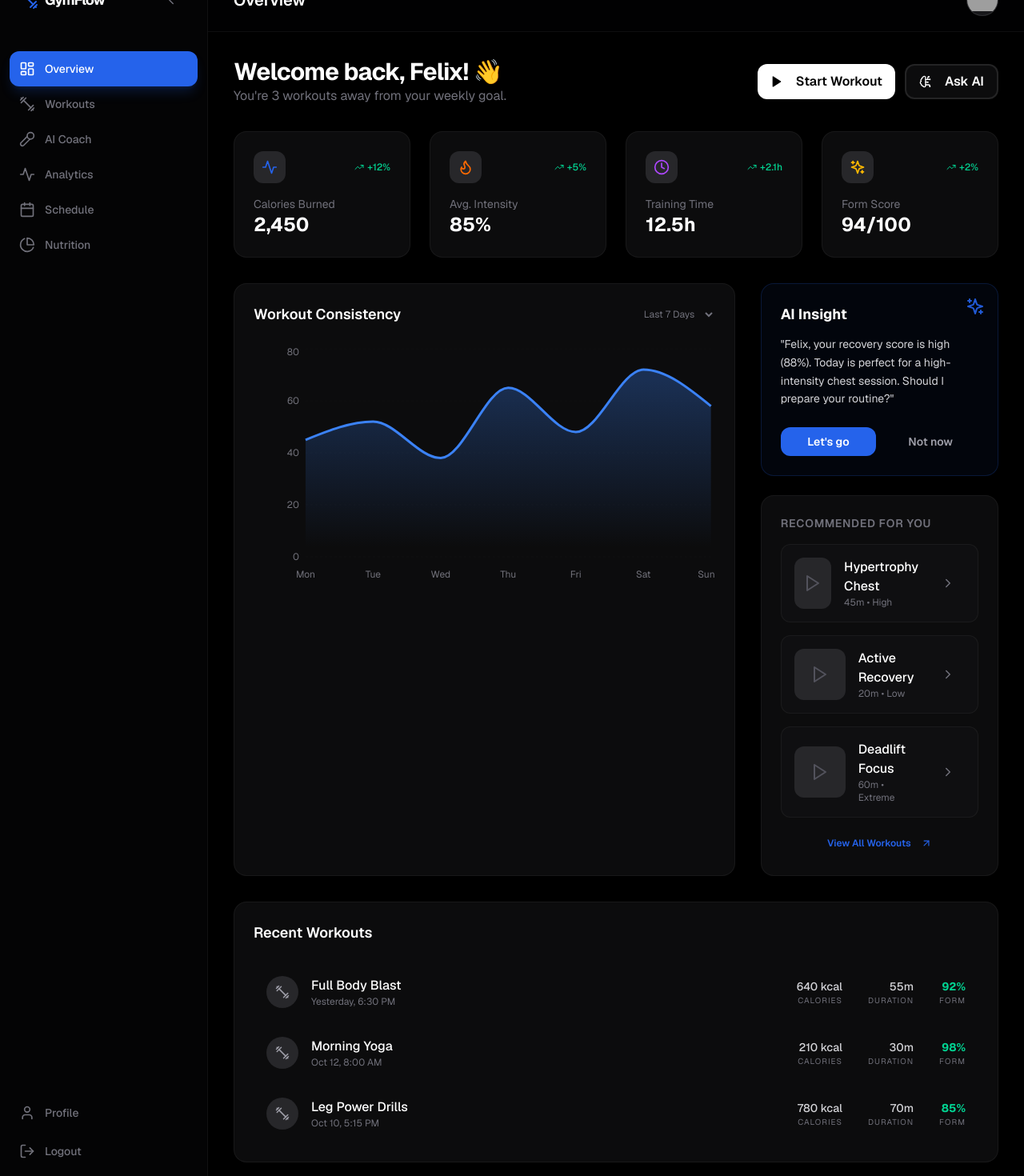
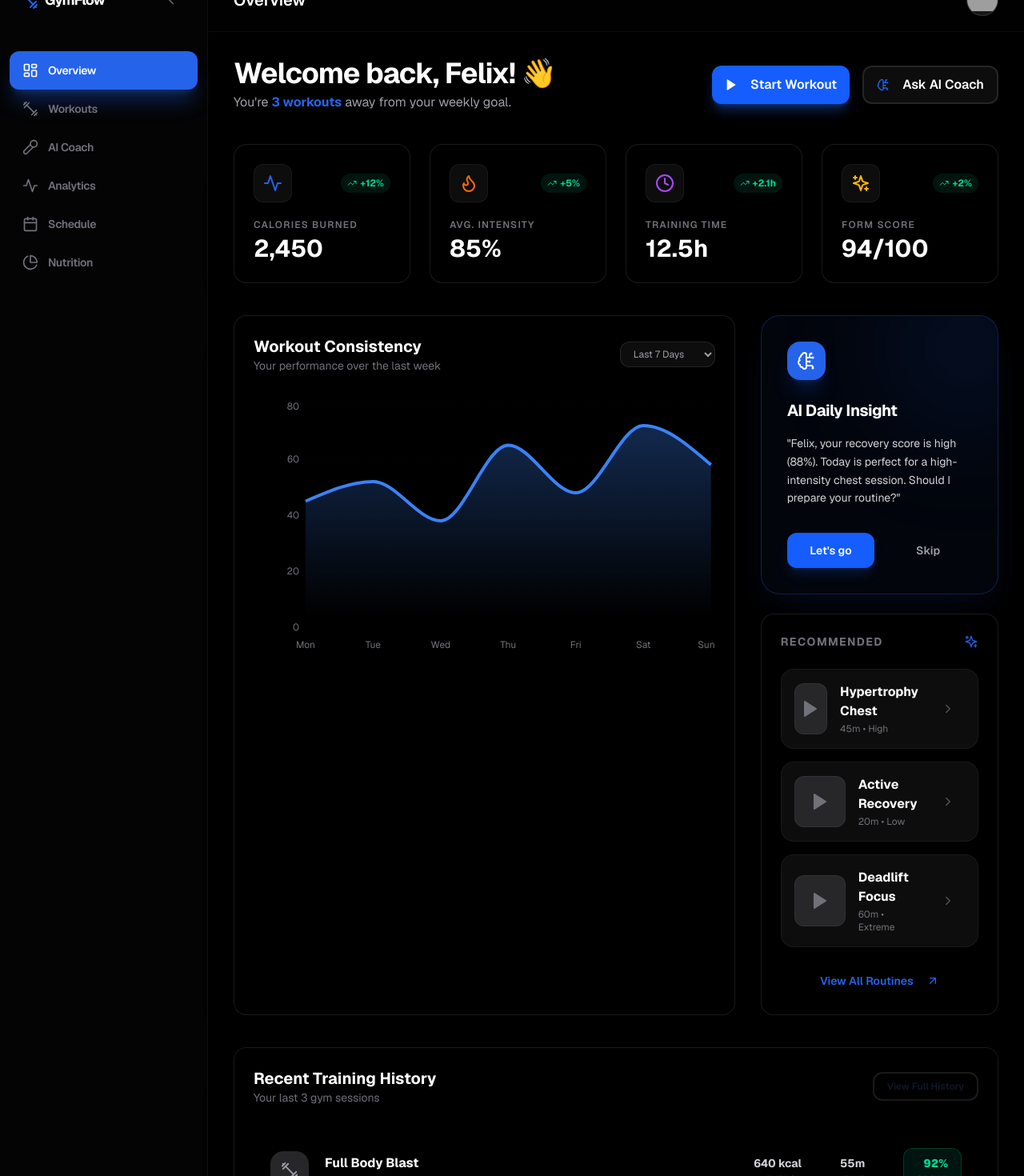
Before and after one commit to mostafaabb/Gym-Platform-Ai, a Next.js app in the folder frontend/: page /dashboard/member in a window 1280 px wide. Shown: the part 40-1510 px from the top of the page at 80% size. Built offline with nearby package versions, Linux system fonts and the light colour scheme; grey boxes are pictures that could not be loaded.

Commit message:
Elite UI Polish: Applied card-premium and tactile button feedback to Dashboard

```diff
--- a/frontend/src/app/dashboard/layout.tsx
+++ b/frontend/src/app/dashboard/layout.tsx
@@ -59,43 +59,50 @@ export default function DashboardLayout({ children }: { children: React.ReactNod
           </Button>
         </div>
 
-        <nav className="mt-6 space-y-1 px-3">
+        <nav className="mt-6 space-y-2 px-3">
           {sidebarItems.map((item) => (
             <Link key={item.href} href={item.href}>
               <div className={cn(
-                "group flex items-center rounded-xl px-3 py-3 transition-all duration-200",
+                "group flex items-center rounded-xl px-4 py-3.5 transition-all duration-300",
                 pathname === item.href
-                  ? "bg-primary text-white shadow-lg shadow-primary/20"
+                  ? "bg-primary text-white shadow-xl shadow-primary/30"
                   : "text-zinc-500 hover:bg-white/5 hover:text-white"
               )}>
                 <item.icon size={20} className={cn(
-                  "shrink-0",
+                  "shrink-0 transition-transform duration-300 group-hover:scale-110",
                   pathname === item.href ? "text-white" : "group-hover:text-primary"
                 )} />
                 {!isCollapsed && (
-                  <span className="ml-3 font-medium text-sm">{item.label}</span>
+                  <span className="ml-3 font-semibold text-sm tracking-tight">{item.label}</span>
                 )}
               </div>
             </Link>
           ))}
         </nav>
 
-        <div className="absolute bottom-6 w-full px-3">
+        <div className="absolute bottom-8 w-full px-4">
           <Link href="/dashboard/member/profile">
             <div className={cn(
-              "flex items-center rounded-xl px-3 py-3 transition-colors text-zinc-500 hover:bg-white/5 hover:text-white",
+              "flex items-center rounded-xl px-4 py-3 transition-all duration-200 text-zinc-500 hover:bg-white/5 hover:text-white group",
               isCollapsed ? "justify-center" : ""
             )}>
-              <User size={20} />
-              {!isCollapsed && <span className="ml-3 text-sm font-medium">Profile</span>}
+              <User size={20} className="group-hover:text-primary transition-colors" />
+              {!isCollapsed && <span className="ml-3 text-sm font-medium">Profile Settings</span>}
             </div>
           </Link>
-          <button className={cn(
-            "mt-1 flex w-full items-center rounded-xl px-3 py-3 text-zinc-500 transition-colors hover:bg-red-500/10 hover:text-red-500",
-            isCollapsed ? "justify-center" : ""
-          )}>
-            <LogOut size={20} />
-            {!isCollapsed && <span className="ml-3 text-sm font-medium">Logout</span>}
+          <button
+            onClick={() => {
+              import("js-cookie").then(c => c.default.remove("access_token"));
+              localStorage.removeItem("token");
+              window.location.href = "/auth/login";
+            }}
+            className={cn(
+              "mt-2 flex w-full items-center rounded-xl px-4 py-3 text-zinc-500 transition-all duration-200 hover:bg-red-500/10 hover:text-red-500 group",
+              isCollapsed ? "justify-center" : ""
+            )}
+          >
+            <LogOut size={20} className="group-hover:-translate-x-1 transition-transform" />
+            {!isCollapsed && <span className="ml-3 text-sm font-medium">Log out</span>}
           </button>
         </div>
         </div>
--- a/frontend/src/app/dashboard/member/page.tsx
+++ b/frontend/src/app/dashboard/member/page.tsx
@@ -41,36 +41,34 @@ const StatCard = ({ icon: Icon, label, value, trend, color }: any) => (
     initial={{ opacity: 0, y: 20 }}
     animate={{ opacity: 1, y: 0 }}
   >
-    <div className="relative overflow-hidden rounded-2xl border border-white/5 bg-zinc-900/50 p-6 backdrop-blur-sm transition-all hover:bg-zinc-900">
+    <div className="card-premium h-full">
       <div className="flex items-center justify-between">
-        <div className={`flex h-10 w-10 items-center justify-center rounded-lg bg-zinc-800 ${color}`}>
-          <Icon size={20} />
+        <div className={`flex h-12 w-12 items-center justify-center rounded-xl bg-white/5 border border-white/5 ${color} transition-transform hover:scale-110 duration-300`}>
+          <Icon size={24} />
         </div>
-        <div className="flex items-center gap-1 text-xs font-medium text-emerald-400">
+        <div className="flex items-center gap-1 text-xs font-bold text-emerald-400 bg-emerald-400/10 px-2 py-1 rounded-full">
           <TrendingUp size={12} />
           {trend}
         </div>
       </div>
-      <div className="mt-4">
-        <p className="text-sm text-zinc-500">{label}</p>
-        <p className="text-2xl font-bold text-white">{value}</p>
+      <div className="mt-5">
+        <p className="text-xs font-semibold uppercase tracking-widest text-zinc-500">{label}</p>
+        <p className="text-3xl font-bold text-white mt-1">{value}</p>
       </div>
     </div>
   </motion.div>
 );
 
 const RecommendedWorkout = ({ title, duration, intensity, image }: any) => (
-  <div className="group relative flex items-center gap-4 rounded-xl border border-white/5 bg-zinc-900/30 p-4 transition-all hover:bg-zinc-900/80">
-    <div className="h-16 w-16 overflow-hidden rounded-lg bg-zinc-800">
-       <div className="flex h-full w-full items-center justify-center text-zinc-600">
-         <Play size={24} />
-       </div>
+  <div className="group relative flex items-center gap-4 rounded-2xl border border-white/5 bg-white/5 p-4 transition-all hover:bg-white/10 hover:translate-x-1 cursor-pointer">
+    <div className="h-16 w-16 overflow-hidden rounded-xl bg-zinc-800 border border-white/5 flex items-center justify-center text-zinc-500 group-hover:text-primary transition-colors">
+       <Play size={24} className="fill-current" />
     </div>
     <div className="flex-1">
-      <h4 className="font-medium text-white">{title}</h4>
-      <p className="text-xs text-zinc-500">{duration} • {intensity}</p>
+      <h4 className="font-bold text-white group-hover:text-primary transition-colors">{title}</h4>
+      <p className="text-xs text-zinc-500 mt-0.5">{duration} • {intensity}</p>
     </div>
-    <Button size="sm" variant="ghost" className="rounded-full text-zinc-500 group-hover:text-primary">
+    <Button size="sm" variant="ghost" className="rounded-full text-zinc-600 group-hover:text-primary group-hover:bg-primary/10">
       <ChevronRight size={18} />
     </Button>
   </div>
@@ -78,21 +76,21 @@ const RecommendedWorkout = ({ title, duration, intensity, image }: any) => (
 
 export default function MemberDashboard() {
   return (
-    <div className="space-y-8">
+    <div className="space-y-10 pb-10">
       {/* Welcome Header */}
-      <div className="flex flex-col justify-between gap-4 md:flex-row md:items-center">
+      <div className="flex flex-col justify-between gap-6 md:flex-row md:items-center">
         <div>
-          <h1 className="text-3xl font-bold text-white tracking-tight">Welcome back, Felix! 👋</h1>
-          <p className="text-zinc-500">You&apos;re 3 workouts away from your weekly goal.</p>
+          <h1 className="text-4xl font-bold text-white tracking-tight">Welcome back, Felix! 👋</h1>
+          <p className="text-zinc-400 mt-1">You&apos;re <span className="text-primary font-bold">3 workouts</span> away from your weekly goal.</p>
         </div>
-        <div className="flex gap-3">
-           <Button className="rounded-xl bg-white text-black hover:bg-zinc-200">
+        <div className="flex gap-4">
+           <Button className="btn-primary h-12 shadow-primary/40">
              <Play className="mr-2 h-4 w-4 fill-current" />
              Start Workout
            </Button>
-           <Button variant="outline" className="rounded-xl border-white/10 bg-zinc-900/50 text-white backdrop-blur-md hover:bg-white/10">
-             <BrainCircuit className="mr-2 h-4 w-4" />
-             Ask AI
+           <Button variant="outline" className="h-12 rounded-xl border-white/10 bg-white/5 text-white hover:bg-white/10 backdrop-blur-md">
+             <BrainCircuit className="mr-2 h-4 w-4 text-primary" />
+             Ask AI Coach
            </Button>
         </div>
       </div>
@@ -131,15 +129,18 @@ export default function MemberDashboard() {
 
       <div className="grid grid-cols-1 gap-8 lg:grid-cols-3">
         {/* Activity Chart */}
-        <div className="lg:col-span-2 rounded-2xl border border-white/5 bg-zinc-900/50 p-6 backdrop-blur-sm">
-          <div className="mb-6 flex items-center justify-between">
-            <h3 className="text-lg font-semibold text-white">Workout Consistency</h3>
-            <select className="bg-transparent text-xs text-zinc-500 outline-none">
+        <div className="lg:col-span-2 card-premium">
+          <div className="mb-8 flex items-center justify-between">
+            <div>
+               <h3 className="text-xl font-bold text-white">Workout Consistency</h3>
+               <p className="text-sm text-zinc-500">Your performance over the last week</p>
+            </div>
+            <select className="bg-white/5 border border-white/10 rounded-lg px-3 py-1.5 text-xs text-zinc-400 outline-none focus:border-primary/50">
               <option>Last 7 Days</option>
               <option>Last 30 Days</option>
             </select>
           </div>
-          <div className="h-[300px] w-full">
+          <div className="h-[320px] w-full">
             <ResponsiveContainer width="100%" height="100%">
               <AreaChart data={activityData}>
                 <defs>
@@ -162,14 +163,14 @@ export default function MemberDashboard() {
                   tick={{ fill: '#71717a', fontSize: 12 }}
                 />
                 <Tooltip
-                  contentStyle={{ backgroundColor: '#18181b', border: '1px solid #ffffff10', borderRadius: '12px' }}
+                  contentStyle={{ backgroundColor: '#09090b', border: '1px solid #ffffff10', borderRadius: '16px', boxShadow: '0 25px 50px -12px rgba(0, 0, 0, 0.5)' }}
                   itemStyle={{ color: '#fff' }}
                 />
                 <Area
                   type="monotone"
                   dataKey="value"
                   stroke="#3b82f6"
-                  strokeWidth={3}
+                  strokeWidth={4}
                   fillOpacity={1}
                   fill="url(#colorValue)"
                 />
@@ -181,29 +182,33 @@ export default function MemberDashboard() {
         {/* Sidebar Cards */}
         <div className="space-y-6">
           {/* AI Coach Suggestion */}
-          <div className="rounded-2xl border border-primary/20 bg-primary/5 p-6 backdrop-blur-sm relative overflow-hidden group">
-            <div className="absolute top-0 right-0 p-4">
-               <Sparkles className="text-primary animate-pulse" size={24} />
+          <div className="rounded-3xl border border-primary/30 bg-primary/5 p-8 backdrop-blur-xl relative overflow-hidden group shadow-2xl shadow-primary/10">
+            <div className="absolute -top-10 -right-10 h-40 w-40 bg-primary/20 blur-[80px] rounded-full" />
+            <div className="relative">
+               <div className="flex h-12 w-12 items-center justify-center rounded-2xl bg-primary shadow-xl shadow-primary/20 mb-6">
+                  <BrainCircuit className="text-white" size={24} />
                </div>
-            <h3 className="text-lg font-bold text-white flex items-center gap-2">
-              AI Insight
-            </h3>
-            <p className="mt-3 text-sm leading-relaxed text-zinc-300">
+               <h3 className="text-xl font-bold text-white tracking-tight">AI Daily Insight</h3>
+               <p className="mt-4 text-sm leading-relaxed text-zinc-300">
                  &quot;Felix, your recovery score is high (88%). Today is perfect for a high-intensity chest session. Should I prepare your routine?&quot;
                </p>
-            <div className="mt-6 flex gap-2">
-               <Button className="flex-1 rounded-xl bg-primary text-white hover:bg-primary/90 text-sm">
+               <div className="mt-8 flex gap-3">
+                  <Button className="flex-1 btn-primary text-sm h-11">
                      Let&apos;s go
                   </Button>
-               <Button variant="ghost" className="flex-1 rounded-xl text-zinc-400 hover:text-white text-sm">
-                  Not now
+                  <Button variant="ghost" className="flex-1 rounded-xl text-zinc-400 hover:text-white hover:bg-white/5 text-sm h-11">
+                     Skip
                   </Button>
+               </div>
             </div>
           </div>
 
           {/* Recommended Workouts */}
-          <div className="rounded-2xl border border-white/5 bg-zinc-900/50 p-6 backdrop-blur-sm">
-            <h3 className="mb-4 text-sm font-semibold uppercase tracking-wider text-zinc-500">Recommended for You</h3>
+          <div className="card-premium">
+            <div className="flex items-center justify-between mb-6">
+               <h3 className="text-sm font-bold uppercase tracking-widest text-zinc-500">Recommended</h3>
+               <Sparkles className="text-primary animate-pulse" size={18} />
+            </div>
             <div className="space-y-4">
               <RecommendedWorkout
                 title="Hypertrophy Chest"
@@ -221,45 +226,51 @@ export default function MemberDashboard() {
                 intensity="Extreme"
               />
             </div>
-            <Button variant="ghost" className="mt-4 w-full text-xs text-primary">
-              View All Workouts
-              <ArrowUpRight className="ml-1" size={14} />
+            <Button variant="ghost" className="mt-6 w-full text-sm text-primary hover:bg-primary/5 group">
+              View All Routines
+              <ArrowUpRight className="ml-2 group-hover:translate-x-0.5 group-hover:-translate-y-0.5 transition-transform" size={16} />
             </Button>
           </div>
         </div>
       </div>
 
       {/* Bottom Row - Recent Activity */}
-      <div className="rounded-2xl border border-white/5 bg-zinc-900/50 p-6 backdrop-blur-sm">
-         <h3 className="mb-6 text-lg font-semibold text-white">Recent Workouts</h3>
-         <div className="space-y-1">
+      <div className="card-premium">
+         <div className="mb-8 flex items-center justify-between">
+            <div>
+               <h3 className="text-xl font-bold text-white">Recent Training History</h3>
+               <p className="text-sm text-zinc-500">Your last 3 gym sessions</p>
+            </div>
+            <Button variant="outline" className="rounded-xl border-white/10 text-xs px-4 h-9">View Full History</Button>
+         </div>
+         <div className="space-y-2">
             {[
               { name: "Full Body Blast", date: "Yesterday, 6:30 PM", calories: "640 kcal", duration: "55m", score: "92" },
               { name: "Morning Yoga", date: "Oct 12, 8:00 AM", calories: "210 kcal", duration: "30m", score: "98" },
               { name: "Leg Power Drills", date: "Oct 10, 5:15 PM", calories: "780 kcal", duration: "70m", score: "85" },
             ].map((workout, i) => (
-              <div key={i} className="flex items-center justify-between rounded-xl p-4 transition-colors hover:bg-white/5">
-                 <div className="flex items-center gap-4">
-                    <div className="flex h-10 w-10 items-center justify-center rounded-full bg-zinc-800 text-zinc-400">
-                       <Dumbbell size={18} />
+              <div key={i} className="flex items-center justify-between rounded-2xl p-5 transition-all hover:bg-white/5 group border border-transparent hover:border-white/5 cursor-pointer">
+                 <div className="flex items-center gap-5">
+                    <div className="flex h-12 w-12 items-center justify-center rounded-2xl bg-zinc-800 text-zinc-400 group-hover:bg-primary group-hover:text-white transition-all duration-300">
+                       <Dumbbell size={22} />
                     </div>
                     <div>
-                       <p className="font-medium text-white">{workout.name}</p>
-                       <p className="text-xs text-zinc-500">{workout.date}</p>
+                       <p className="font-bold text-white group-hover:text-primary transition-colors">{workout.name}</p>
+                       <p className="text-xs text-zinc-500 mt-0.5">{workout.date}</p>
                     </div>
                  </div>
-                 <div className="flex items-center gap-8">
+                 <div className="flex items-center gap-12">
                     <div className="hidden text-right md:block">
-                       <p className="text-sm font-medium text-zinc-300">{workout.calories}</p>
-                       <p className="text-[10px] text-zinc-500 uppercase tracking-widest">Calories</p>
+                       <p className="text-sm font-bold text-zinc-300">{workout.calories}</p>
+                       <p className="text-[10px] text-zinc-500 uppercase tracking-widest mt-0.5">Energy</p>
                     </div>
                     <div className="hidden text-right md:block">
-                       <p className="text-sm font-medium text-zinc-300">{workout.duration}</p>
-                       <p className="text-[10px] text-zinc-500 uppercase tracking-widest">Duration</p>
+                       <p className="text-sm font-bold text-zinc-300">{workout.duration}</p>
+                       <p className="text-[10px] text-zinc-500 uppercase tracking-widest mt-0.5">Time</p>
                     </div>
-                    <div className="text-right">
-                       <p className="text-sm font-bold text-emerald-400">{workout.score}%</p>
-                       <p className="text-[10px] text-zinc-500 uppercase tracking-widest">Form</p>
+                    <div className="text-right bg-emerald-400/10 px-4 py-2 rounded-xl border border-emerald-400/20">
+                       <p className="text-sm font-black text-emerald-400">{workout.score}%</p>
+                       <p className="text-[10px] text-zinc-500 uppercase tracking-widest mt-0.5">Score</p>
                     </div>
                  </div>
               </div>
```
Lines whose indentation alone changed are shown as unchanged.
